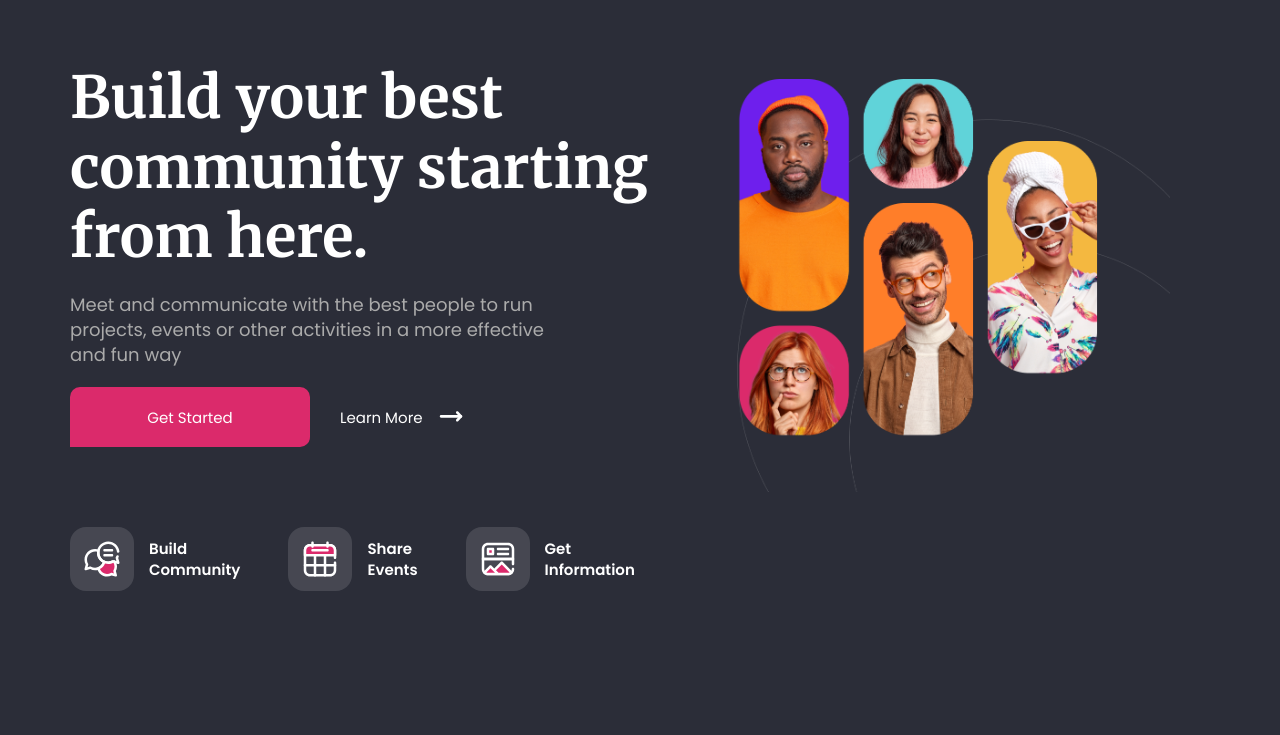
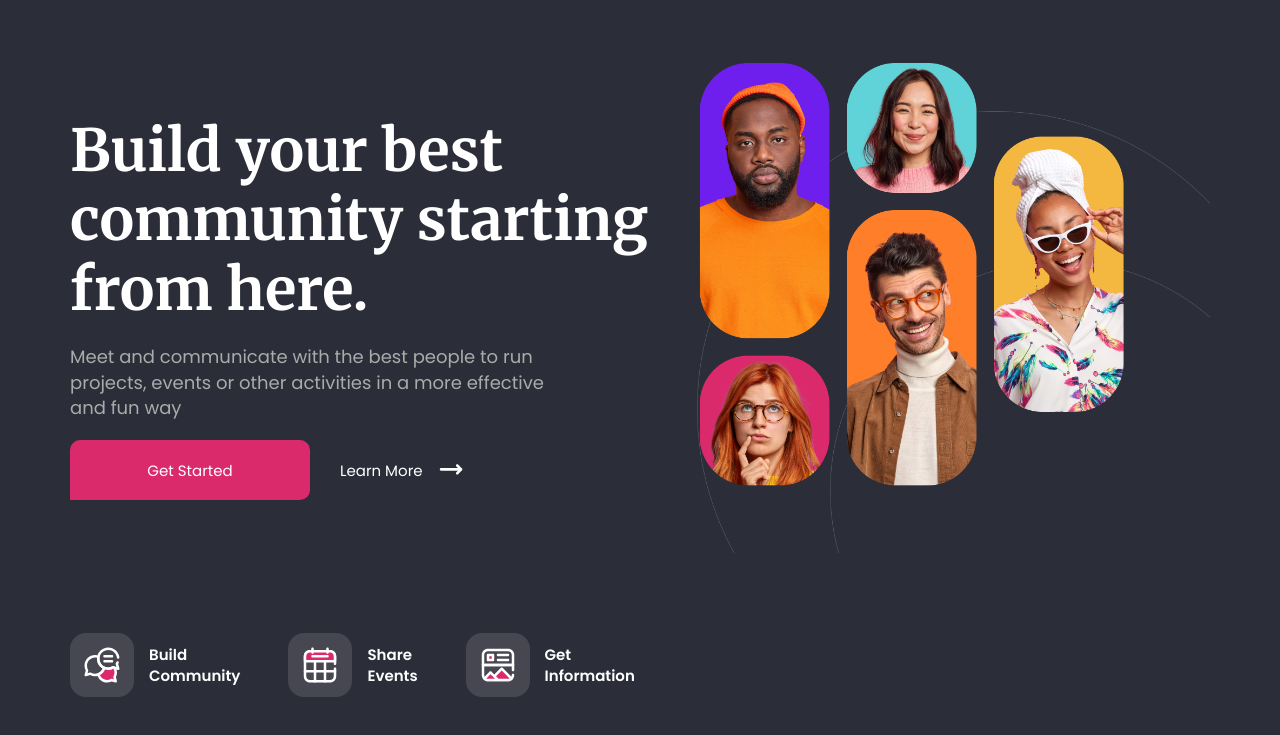
Before and after one commit to Gaelvasbur/CSS-Tarea-entregable-2---Header-Gathsession, a website built with webpack: page index.html in a window 1280 px wide. Shown: the part 69-804 px from the top of the page. Built offline with nearby package versions, Linux system fonts and the light colour scheme.

Commit message:
Update style.css

```diff
--- a/css/style.css
+++ b/css/style.css
@@ -296,17 +296,16 @@ figure.logo-container {
 
 .hero {
   display: flex;
-  align-items: flex-start;
+  align-items: center;
   justify-content: space-between;
   width: 100%;
   gap: 40px;
   margin-top: 50px;
-  position: relative;
 }
 
 .hero > div:first-child {
   flex: 1;
-  max-width: 784px;
+  max-width: 55%;
 }
 
 .hero h1 {
@@ -354,13 +353,21 @@ figure.logo-container {
   justify-content: center;
   width: 240px;
   height: 60px;
+  transition: background-color 0.3s ease, transform 0.3s ease;
+}
+
+.hero-buttons > a:hover {
+  background-color: #b81f56;
+  transform: translateY(-2px);
 }
 
 .hero-image-box {
-  position: absolute;
-  right: 0;
-  top: 0;
-  width: 45%;
+  flex: 1;
+  max-width: 45%;
+}
+
+.hero-image-box figure {
+  margin: 0;
 }
 
 .hero-image-box img {
@@ -379,6 +386,7 @@ figure.logo-container {
   margin-top: 80px;
   padding-bottom: 40px;
 }
+
 
 .events > div {
   display: inline-flex;
```
